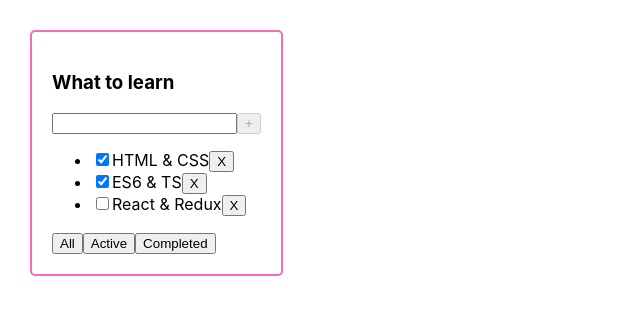
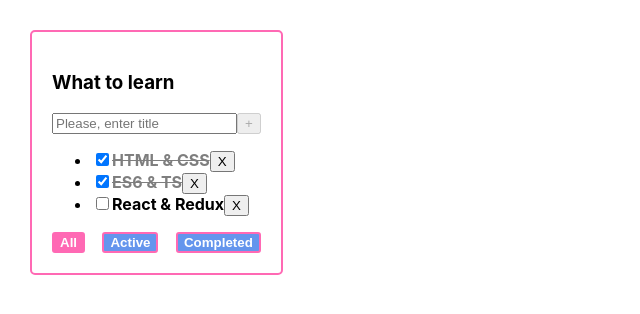
Before and after one commit to Vladnel671/TodoList-React, a React (Create React App) app: page / in a window 1280 px wide. Shown: the top 314 px of the page, without its empty margins (0-640 px from the left). Built offline with nearby package versions, Linux system fonts and the light colour scheme.

Commit message:
fixed checkbox, refactored todolist, added styles

```diff
--- a/src/App.css
+++ b/src/App.css
@@ -12,3 +12,32 @@
     border-radius: 5px;
     padding: 20px;
 }
+.task {
+    font-weight: bold;
+}
+.task-done {
+    text-decoration: line-through;
+    opacity: 0.5;
+}
+.active-filter-btn {
+    background-color: hotpink;
+    font-weight: bold;
+    color: white;
+    border: 2px solid hotpink;
+    border-radius: 3px;
+}
+.filter-btn {
+    background-color: cornflowerblue;
+    font-weight: bold;
+    color: white;
+    border: 2px solid hotpink;
+    border-radius: 3px;
+}
+.filter-btn-container {
+    display:flex;
+    justify-content: space-between;
+}
+.input-error {
+    border: 2px solid hotpink;
+    outline: none;
+}
--- a/src/App.tsx
+++ b/src/App.tsx
@@ -17,6 +17,9 @@
     ])
     const removeTask = (taskId: string) => setTasks(tasks.filter(t => t.id !== taskId))
 
+    const changeTaskStatus = (taskId: string, newIsDone: boolean) => {
+        setTasks(tasks.map((t )=> t.id === taskId ? {...t, isDone: !t.isDone} : t))
+    }
     const addTask = (title: string) => {
         const newTask: TaskType = {
             id: v1(),
@@ -47,11 +50,13 @@
     return (
         <div className="App">
             <TodoList
+                filter={filter}
                 title={todoListTitle}
                 tasks={filteredTasks}
                 changeFilterValue={changeFilterValue}
                 removeTask={removeTask}
                 addTask={addTask}
+                changeTaskStatus={changeTaskStatus}
             />
         </div>
     );
--- a/src/TasksList.tsx
+++ b/src/TasksList.tsx
@@ -1,22 +1,32 @@
-import React, {FC} from 'react';
+import React, {ChangeEvent, FC} from 'react';
 import {TaskType} from "./TodoList";
 
 type TasksListPropsType = {
     tasks: TaskType[]
     removeTask: (taskId:string) => void
+    changeTaskStatus : (taskId: string, isDone: boolean) => void
 }
 
 const TasksList: FC<TasksListPropsType> = (props): JSX.Element => {
     const tasksItems: JSX.Element[] | JSX.Element =
         props.tasks.length
             ? props.tasks.map((task) => {
-                const removeTask = () =>props.removeTask(task.id)
+
+                const taskClasses = task.isDone ? "task task-done" : "task"
+
+                const removeTaskHandler = () => props.removeTask(task.id)
+                const changeTaskStatusHandler = (e: ChangeEvent<HTMLInputElement>)=> props.changeTaskStatus(task.id, e.currentTarget.checked)
 
                 return (
                     <li key={task.id}>
-                        <input type="checkbox" checked={task.isDone}/>
-                        <span>{task.title}</span>
-                        <button onClick={removeTask}>X</button>
+                        <input
+                            type="checkbox"
+                            checked={task.isDone}
+                            onChange={changeTaskStatusHandler}
+                        />
+                        <span className={taskClasses}>{task.title}</span>
+                        {/*`task ${task.isDone ? "task-done" : ""}`*/}
+                        <button onClick={removeTaskHandler}>X</button>
                     </li>
                 )
             })
--- a/src/TodoList.tsx
+++ b/src/TodoList.tsx
@@ -1,6 +1,7 @@
 import React, {ChangeEvent, FC, RefObject, useRef, useState, KeyboardEvent} from 'react';
 import TasksList from "./TasksList";
 import {FilterValuesType} from "./App";
+
 
 type TodoListPropsType = {
     title: string
@@ -8,6 +9,8 @@
     changeFilterValue: (filter: FilterValuesType) => void
     removeTask: (taskId: string) => void
     addTask: (title: string) => void
+    changeTaskStatus : (taskId: string, isDone:boolean) => void
+    filter: FilterValuesType
 }
 
 export type TaskType = {
@@ -23,45 +26,69 @@
     // }
 
     const [title, setTitle] = useState<string>("")
+    const [error, setError] = useState<boolean>(false)
+    const maxLengthUserMessage : number = 15
+    const isUserMessageTooLong : boolean = title.length > maxLengthUserMessage
+    const isAddBtnDisabled = title.length === 0 || title.length > 15
+
     const addTask = () => {
         const trimmedTitle = title.trim()
         if (trimmedTitle) {
             props.addTask(title)
+        }else {
+            setError(true)
         }
         setTitle("")
     }
+    const onKeyDownTask = (e:KeyboardEvent<HTMLInputElement>)=>e.key === "Enter" && addTask()
+    const changeLocalTitle = (e: ChangeEvent<HTMLInputElement>) => {
+        error && setError(false)
+        setTitle(e.currentTarget.value)
+    }
 
-    const onKeyDownTask = (e:KeyboardEvent<HTMLInputElement>)=>e.key === "Enter" && addTask()
+    const handlerCreator = (filter: FilterValuesType):() => void => () : void => props.changeFilterValue(filter)
 
+    const userMaxLengthMessage = isUserMessageTooLong && <div style={{color: "hotpink"}}>Task is too long</div>
+    const userErrorMessage = error && <div style={{color: "hotpink"}}>Title is required!</div>
+    const inputErrorClasses = error || isUserMessageTooLong ? "input-error": ""
 
-    const changeLocalTitle = (e: ChangeEvent<HTMLInputElement>) => setTitle(e.currentTarget.value)
-    const setAllFilterValue = () => props.changeFilterValue("all")
-    const setActiveFilterValue = () => props.changeFilterValue("active")
-    const setCompletedFilterValue = () => props.changeFilterValue("completed")
     return (
         <div className={"todolist"}>
             <h3>{props.title}</h3>
             <div>
                 {/*<input ref={addTaskInput}/>*/}
                 {/*<button onClick={addTask}>+</button>*/}
-                <input onKeyDown={onKeyDownTask} value={title} onChange={changeLocalTitle}/>
-                <button disabled={title.length === 0} onClick={addTask}>+
-                </button>
-                {title.length > 15 && <div style={{color: "hotpink"}}>Task is too long</div>}
+                <input
+                    onKeyDown={onKeyDownTask}
+                    value={title}
+                    onChange={changeLocalTitle}
+                    placeholder="Please, enter title"
+                    className={inputErrorClasses}
+                />
+                <button disabled={isAddBtnDisabled} onClick={addTask}>+</button>
+                {userMaxLengthMessage}
+                {userErrorMessage}
             </div>
-            <TasksList tasks={props.tasks} removeTask={props.removeTask}/>
+            <TasksList
+                tasks={props.tasks}
+                removeTask={props.removeTask}
+                changeTaskStatus={props.changeTaskStatus}
+            />
 
-            <div>
+            <div className="filter-btn-container">
                 <button
-                    onClick={setAllFilterValue}
+                    className={props.filter === "all" ? "active-filter-btn" : "filter-btn"}
+                    onClick={handlerCreator("all")}
                 >All
                 </button>
                 <button
-                    onClick={setActiveFilterValue}
+                    onClick={handlerCreator("active")}
+                    className={props.filter === "active" ? "active-filter-btn" : "filter-btn"}
                 >Active
                 </button>
                 <button
-                    onClick={setCompletedFilterValue}
+                    onClick={handlerCreator("completed")}
+                    className={props.filter === "completed" ? "active-filter-btn" : "filter-btn"}
                 >Completed
                 </button>
             </div>
```
